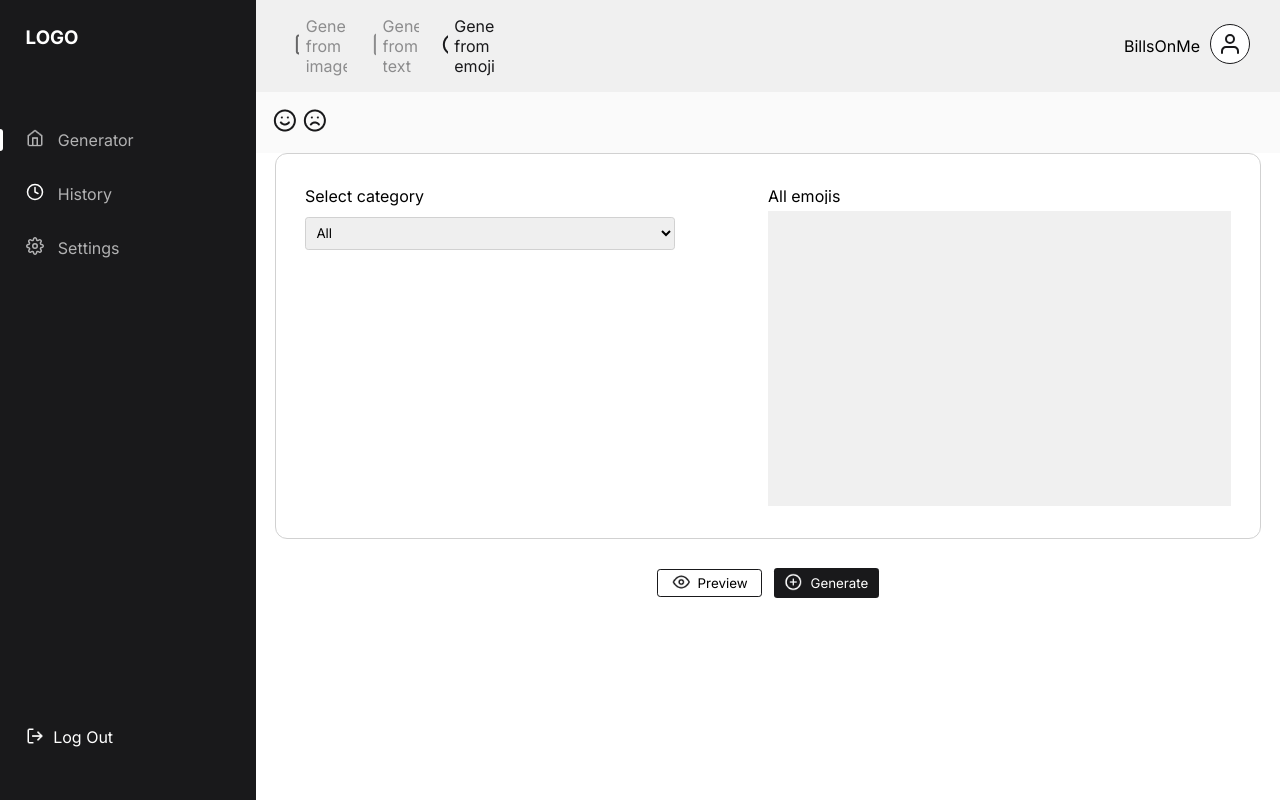
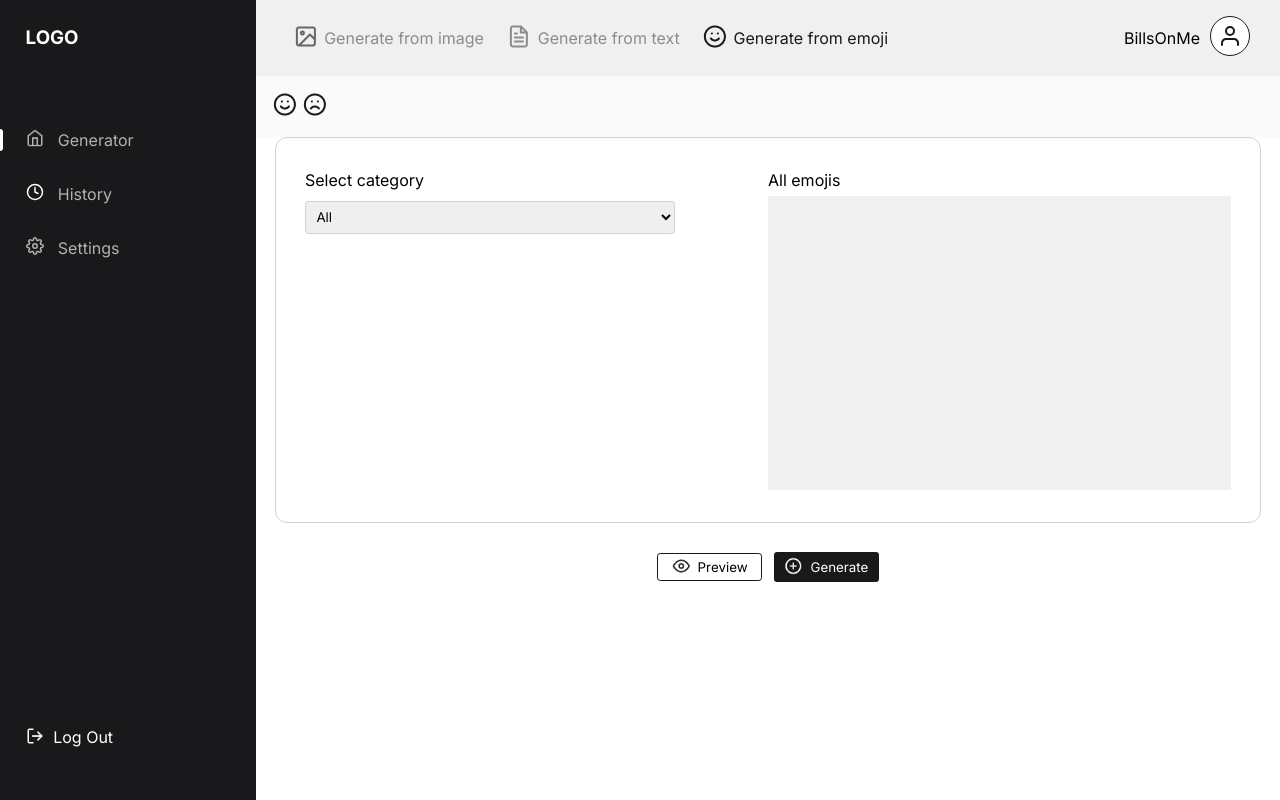
Before and after one commit to zuri-training/Project-Team-67---Favicon-Gen, a PHP site: page /Generate_from_emoji/generate.html in a window 1280 px wide. Run offline with PHP 8.4, Linux system fonts and the light colour scheme.

Commit message:
Modifications

```diff
--- a/Historypage/index.css
+++ b/Historypage/index.css
@@ -6,7 +6,6 @@
   text-decoration: none;
   list-style: none;
   font-family: "Inter", sans-serif;
-  overflow-x: scroll;
 }
 
 .container {
@@ -263,7 +262,7 @@
   }
 }
 .generate-header .generate {
-  width: 13rem;
+  min-width: 13rem;
   display: flex;
   gap: 1rem;
   align-items: center;
--- a/Historypage/index.scss
+++ b/Historypage/index.scss
@@ -9,7 +9,6 @@ $mobileScreenWidth: 768px;
     text-decoration: none;
     list-style: none;
     font-family: 'Inter', sans-serif;
-    overflow-x: scroll;
 }
 
 .container{
@@ -292,7 +291,7 @@ $mobileScreenWidth: 768px;
     }
 
     .generate{
-        width: 13rem;
+        min-width: 13rem;
         display: flex;
         gap: 1rem;
         align-items: center;
```
Also changed, not shown: 1 other file.
